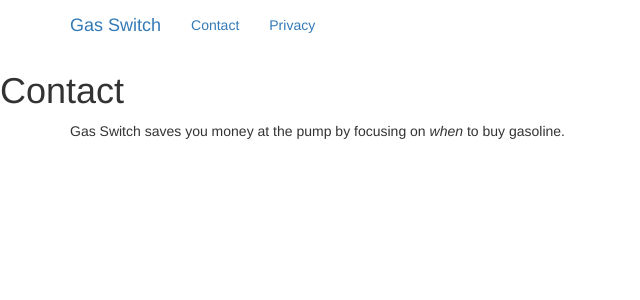
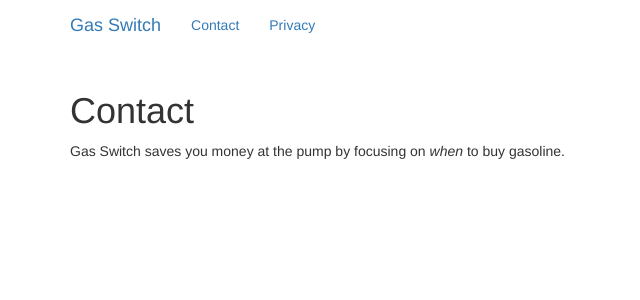
Before and after one commit to gasswitch/gasswitch.github.io, a Jekyll site: the page built from contact.html, in a window 1280 px wide. Shown: the top 300 px of the page, without its empty margins (0-640 px from the left). Built offline with Jekyll 4.4.1, drawn with Linux system fonts in a browser that asks for light colours; nearby versions of some CDN libraries.

Commit message:
index content

```diff
--- a/_layouts/default.html
+++ b/_layouts/default.html
@@ -7,10 +7,8 @@
 
     {% include header.html %}
 
-    <div class="page-content">
-      <div class="wrap">
+    <div class="container">
       {{ content }}
-      </div>
     </div>
 
     {% include footer.html %}
--- a/index.html
+++ b/index.html
@@ -1,3 +1,9 @@
 ---
 layout: default
 ---
+
+<div class="gs-mast">
+  <h2>{{ site.title }}</h2>
+  <img src="/images/logo.png" alt="Gas Switch logo"/>
+  <p>{{ site.description }}</p>
+</div>
```
